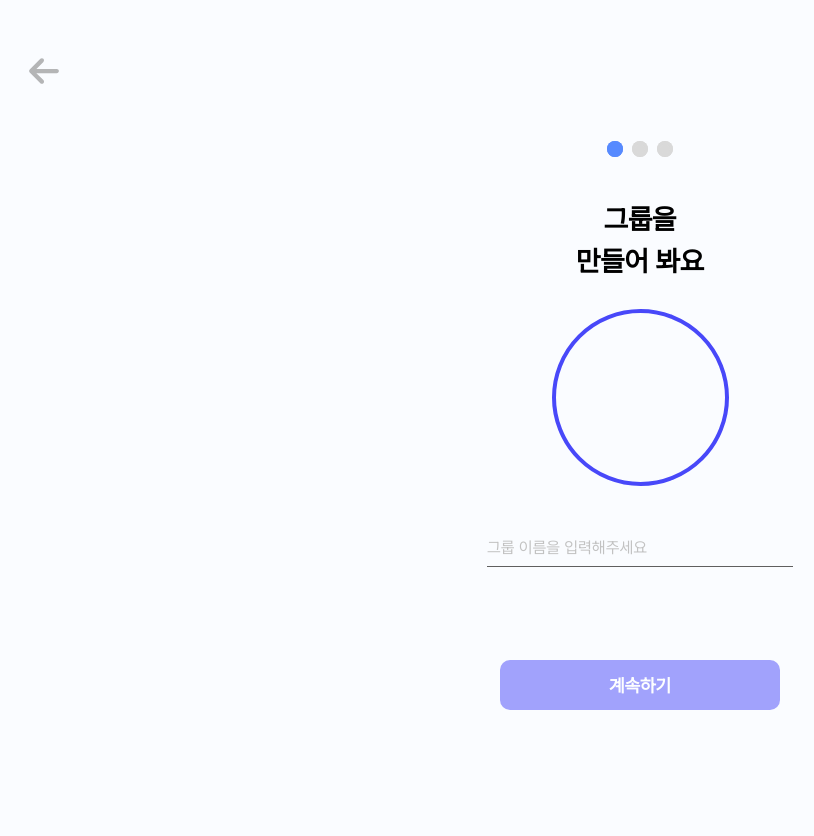
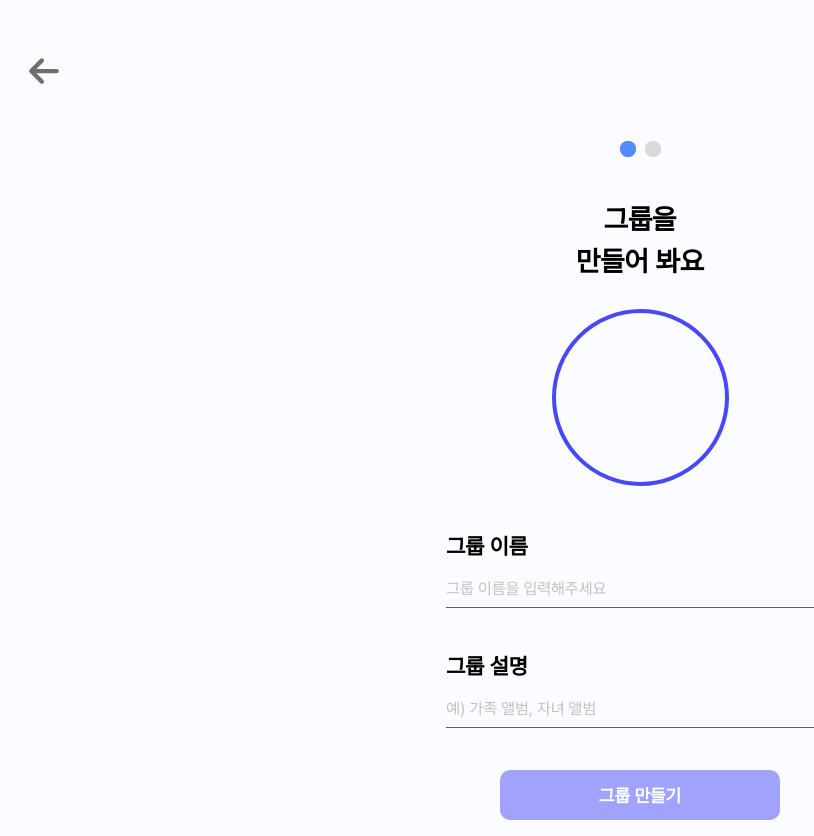
Before and after one commit to Memory-album/memory-FE, a Next.js app: page /groups/create in a window 1280 px wide. Shown: the whole page, without its empty margins (0-814 px from the left). Before the commit the page ends 800 px from the top, so only its background shows below. Built offline with nearby package versions, Linux system fonts and the light colour scheme.

Commit message:
fix: 그룹 생성 그룹 설명 필드 추가

```diff
--- a/src/app/groups/[id]/dashboard/_components/DashboardMenu.tsx
+++ b/src/app/groups/[id]/dashboard/_components/DashboardMenu.tsx
@@ -1,8 +1,20 @@
 'use client';
+import { Button } from '@/components/ui/button';
+import {
+  Dialog,
+  DialogClose,
+  DialogContent,
+  DialogDescription,
+  DialogFooter,
+  DialogHeader,
+  DialogTitle,
+} from '@/components/ui/dialog';
+import { DialogTrigger } from '@radix-ui/react-dialog';
 import Link from 'next/link';
 import { useParams } from 'next/navigation';
 
 import { FaEdit, FaUsers, FaQuestionCircle, FaKey } from 'react-icons/fa';
+import { FaArrowRightFromBracket } from 'react-icons/fa6';
 // TODO: 그룹 수정, 초대 코드 오너만 ..
 export const DashboardMenu = () => {
   const { id } = useParams();
@@ -27,7 +39,35 @@ export const DashboardMenu = () => {
           {/* TODO: 초대 코드 조회  */}
           <Link href="#">그룹 초대 코드</Link>
         </li>
+        <ConfirmDialog>
+          <li className="flex items-center gap-2 hover:bg-[#e1e6ed] p-2 rounded-[5px] cursor-pointer">
+            <FaArrowRightFromBracket className="opacity-60" />
+            <button className="bg-none text-base">그룹 나가기</button>
+          </li>
+        </ConfirmDialog>
       </ul>
     </div>
   );
 };
+
+const ConfirmDialog = ({ children }: { children: React.ReactNode }) => (
+  <Dialog>
+    <DialogTrigger asChild>{children}</DialogTrigger>
+    <DialogContent className="w-[450px]">
+      <DialogHeader>
+        <DialogTitle>그룹에서 나가시겠습니까?</DialogTitle>
+        <DialogDescription>나가면 되돌릴 수 없습니다아아아</DialogDescription>
+      </DialogHeader>
+      <DialogFooter className="pt-2">
+        <DialogClose asChild>
+          <button type="button" className="bg-[#e1e6ed] p-2 rounded-[4px]">
+            취소
+          </button>
+        </DialogClose>
+        <button className="bg-[#4848f9] p-2 text-white rounded-[4px] hover:bg-[#4848f9]/80">
+          나가기
+        </button>
+      </DialogFooter>
+    </DialogContent>
+  </Dialog>
+);
--- /dev/null
+++ b/src/app/groups/_components/group-input.tsx
@@ -0,0 +1,57 @@
+import {
+  FormControl,
+  FormField,
+  FormItem,
+  FormLabel,
+  FormMessage,
+} from '@/components/ui/form';
+import { useState } from 'react';
+import { Control, FieldArray, useWatch } from 'react-hook-form';
+
+interface GroupInputProps {
+  name: string;
+  label: string;
+  control: Control<FieldArray | any>;
+  errorMessage?: string;
+  placeholder?: string;
+}
+export const GroupInput = ({
+  name,
+  label,
+  control,
+  errorMessage,
+  placeholder,
+}: GroupInputProps) => {
+  const [focus, setFocus] = useState(false);
+
+  const groupInputWatched = useWatch({
+    control,
+    name,
+    defaultValue: '',
+  });
+
+  return (
+    <FormField
+      control={control}
+      name={name}
+      render={({ field }) => (
+        <FormItem className="h-[120px]">
+          <FormLabel className="text-[22px] font-bold">{label}</FormLabel>
+          <FormControl>
+            <input
+              onFocus={() => setFocus(true)}
+              className="w-full border-b-[1px] border-b-[#5F5F5F] leading-9 placeholder:text-[#C2C2C2] focus:outline-none main-bg"
+              placeholder={placeholder}
+              {...control.register(name)}
+            />
+          </FormControl>
+          {!groupInputWatched && focus && (
+            <FormMessage className="text-pink-600 text-sm font-semibold">
+              {errorMessage}
+            </FormMessage>
+          )}
+        </FormItem>
+      )}
+    />
+  );
+};
--- a/src/app/groups/_components/groupname-field.tsx
+++ /dev/null
@@ -1,49 +0,0 @@
-import {
-  FormControl,
-  FormField,
-  FormItem,
-  FormMessage,
-} from '@/components/ui/form';
-import { useState } from 'react';
-import { Control, FieldArray, useWatch } from 'react-hook-form';
-
-export const GroupNameField = ({
-  control,
-}: {
-  control: Control<FieldArray | any>;
-}) => {
-  const [focus, setFocus] = useState(false);
-
-  // groupname 입력값을 감시
-  const groupnameWatched = useWatch({
-    control,
-    name: 'groupname',
-    defaultValue: '',
-  });
-
-  return (
-    <div>
-      <FormField
-        control={control}
-        name="groupname"
-        render={({ field }) => (
-          <FormItem>
-            <FormControl>
-              <input
-                onFocus={() => setFocus(true)}
-                className="w-full border-b-[1px] border-b-[#5F5F5F] leading-9 placeholder:text-[#C2C2C2] focus:outline-none main-bg"
-                placeholder="그룹 이름을 입력해주세요"
-                {...control.register('groupname')}
-              />
-            </FormControl>
-            {!groupnameWatched && focus && (
-              <FormMessage className="text-pink-600 text-sm font-semibold">
-                그룹 이름은 필수값입니다.
-              </FormMessage>
-            )}
-          </FormItem>
-        )}
-      />
-    </div>
-  );
-};
--- a/src/app/groups/create/_components/create-group.tsx
+++ b/src/app/groups/create/_components/create-group.tsx
@@ -1,14 +1,16 @@
 'use client';
 
-import { FormEvent, useRef, useState } from 'react';
+import { useRef, useState } from 'react';
 import useEmblaCarousel from 'embla-carousel-react';
+import { FormProvider, useForm } from 'react-hook-form';
+import { useRouter } from 'next/navigation';
+import { useMutation } from '@tanstack/react-query';
 
 import LoginHeader from '@/components/LoginHeader';
 import { Button } from '@/components/ui/button';
 
 import Link from 'next/link';
 import { FaArrowLeft } from 'react-icons/fa6';
-import Theme from '@/app/signup/group/create/_components/Theme';
 
 import '@/app/signup/verifyInputStyle.css';
 
@@ -18,18 +20,14 @@ import {
   useDotButton,
 } from '@/components/embla/EmblaCarouselDotButton';
 import {
-  NextButton,
   PrevButton,
   usePrevNextButtons,
 } from '@/components/embla/EmblaCarouselButtons';
-import { FormProvider, useForm } from 'react-hook-form';
-import { GroupNameField } from '../../_components/groupname-field';
-import { useRouter } from 'next/navigation';
-import { useMutation } from '@tanstack/react-query';
+import { GroupInput } from '../../_components/group-input';
 
 type FormInputs = {
-  groupname: string;
-  theme: string;
+  groupName: string;
+  groupDescription: string;
   groupImage?: File | null;
 };
 
@@ -41,12 +39,11 @@ export const CreateGroup = () => {
   const mutation = useMutation({
     mutationFn: async () => {
       const formData = new FormData();
-      formData.append('name', groupnameValue);
+      formData.append('name', groupNameValue);
       if (preview) {
         formData.append('groupImageUrl', preview.file);
       }
-      // TODO: 앨범 테마 구체화 & 상의하기
-      formData.append('groupDescription', 'senior-care');
+      formData.append('groupDescription', groupDescriptionValue);
 
       const response = await fetch(
         `${process.env.NEXT_PUBLIC_API_BASE_URL}/api/v1/groups`,
@@ -57,11 +54,16 @@ export const CreateGroup = () => {
         },
       );
 
+      if (!response.ok) {
+        throw new Error('그룹 생성에 실패했습니다.');
+      }
+
       return response.json();
     },
     onSuccess: async (response) => {
       alert('그룹이 생성되었습니다!');
       setInviteCode(response.data.inviteCode);
+      onNextButtonClick();
     },
     onError: (error) => {
       console.log(error);
@@ -79,11 +81,13 @@ export const CreateGroup = () => {
 
   const form = useForm<FormInputs>({
     defaultValues: {
-      groupname: '',
+      groupName: '',
+      groupDescription: '',
     },
   });
 
-  const groupnameValue = watch('groupname');
+  const groupNameValue = watch('groupName');
+  const groupDescriptionValue = watch('groupDescription');
 
   const handleImageUpload = (e: React.ChangeEvent<HTMLInputElement>) => {
     e.preventDefault();
@@ -108,15 +112,9 @@ export const CreateGroup = () => {
     mutation.mutate();
   };
 
-  const { selectedIndex, scrollSnaps, onDotButtonClick } =
-    useDotButton(emblaApi);
+  const { selectedIndex, scrollSnaps } = useDotButton(emblaApi);
 
-  const {
-    prevBtnDisabled,
-    nextBtnDisabled,
-    onPrevButtonClick,
-    onNextButtonClick,
-  } = usePrevNextButtons(emblaApi);
+  const { onNextButtonClick } = usePrevNextButtons(emblaApi);
 
   return (
     <main>
@@ -136,7 +134,6 @@ export const CreateGroup = () => {
       </div>
       <article className="max-w-md mx-auto">
         <section ref={emblaRef} className="overflow-hidden h-full">
-          {/* 그룹 이미지, 이름 설정 */}
           <FormProvider {...form}>
             <form
               className="flex h-full"
@@ -169,61 +166,36 @@ export const CreateGroup = () => {
                     onClick={(e) => e.stopPropagation()}
                   />
                 </div>
-                <GroupNameField control={control} />
-                <div className="fixed bottom-[6%]">
-                  <NextButton
-                    type="button"
-                    onClick={onNextButtonClick}
-                    disabled={
-                      nextBtnDisabled ||
-                      preview === null ||
-                      groupnameValue === '' ||
-                      groupnameValue === undefined
-                    }
-                  >
-                    계속하기
-                  </NextButton>
-                </div>
-              </div>
-
-              {/* 앨범 테마 선택 */}
-              <div
-                className="min-w-full p-4 flex flex-col items-center"
-                key={1}
-              >
-                <h2 className="text-[28px] font-bold text-center mb-[21px]">
-                  앨범 테마를 <br></br> 선택해주세요
-                </h2>
-                <p className="text-[16px] font-semibold text-[#858585] text-center">
-                  앨범의 테마에 따라<br></br>AI의 질문 추천? 이 달라져요?
-                </p>
-                <Theme></Theme>
-                <div className="fixed bottom-[6%]">
+                <GroupInput
+                  name="groupName"
+                  label="그룹 이름"
+                  control={control}
+                  placeholder="그룹 이름을 입력해주세요"
+                  errorMessage="그룹 이름을 입력해주세요."
+                />
+                <GroupInput
+                  name="groupDescription"
+                  label="그룹 설명"
+                  control={control}
+                  placeholder="예) 가족 앨범, 자녀 앨범"
+                  errorMessage="그룹에 대한 설명을 입력해주세요."
+                />
                 {mutation.isPending ? (
-                    <Button
-                      type="button"
-                      disabled
-                      className="cursor-not-allowed"
-                    >
+                  <Button type="button" disabled className="cursor-not-allowed">
                     그룹 생성 중...
                   </Button>
-                  ) : mutation.isSuccess ? (
-                    <NextButton
-                      type="button"
-                      onClick={onNextButtonClick}
-                      disabled={nextBtnDisabled || preview === null}
-                    >
-                      계속하기
-                    </NextButton>
                 ) : (
                   <Button
                     type="submit"
-                      disabled={nextBtnDisabled || preview === null}
+                    disabled={
+                      preview === null ||
+                      groupNameValue.length === 0 ||
+                      groupDescriptionValue.length === 0
+                    }
                   >
                     그룹 만들기
                   </Button>
                 )}
-                </div>
               </div>
 
               {/* 초대코드 단계 */}
@@ -252,15 +224,13 @@ export const CreateGroup = () => {
               </div>
             </form>
           </FormProvider>
-          {/* 그룹 생성 성공 후 초대코드 발급 화면으로 넘어가면 이전 화면으로 못
-          넘어가게
+          {/*
           TODO: 초대코드 복사 기능
           */}
-          {selectedIndex < 2 && (
+          {selectedIndex === 0 && (
             <div className="fixed top-[54px] left-[27px]">
               <PrevButton
-                onClick={onPrevButtonClick}
-                disabled={prevBtnDisabled}
+                onClick={() => router.replace('/profile')}
                 className="w-[34px] h-[34px] text-[34px]"
               >
                 <FaArrowLeft className="w-[34px] h-[34px]" />
```
Also changed, not shown: src/features/group/api/getSingleGroup.ts (added, +23 -0 lines). Lines whose indentation alone changed are shown as unchanged.
